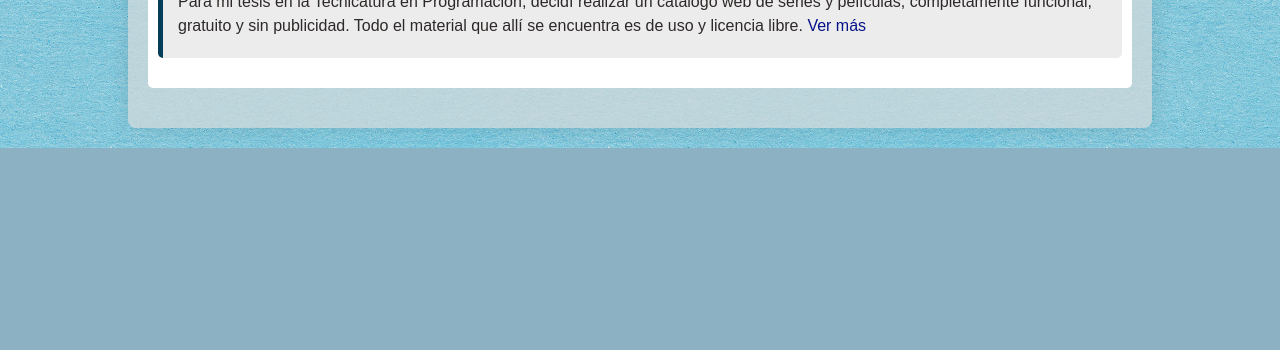
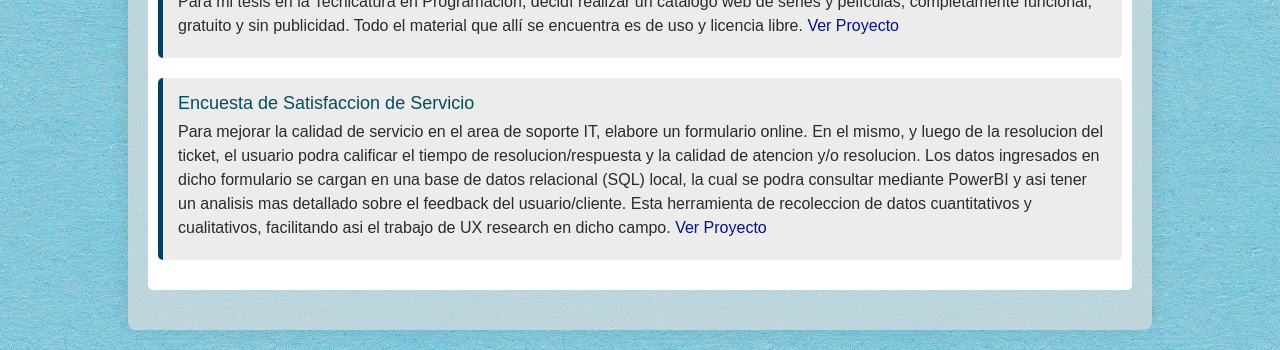
Before and after one commit to darioGuaraz/multielda, a website: page CV/contacto.html in a window 1280 px wide. Shown: the part 1957-2307 px from the top of the page. Before the commit the page ends 2105 px from the top, so only its background shows below. Drawn offline with nearby package versions, Linux system fonts and the light colour scheme; a web font is replaced by a local one.

Commit message:
actualizacion proyectos cv

```diff
--- a/CV/contacto.html
+++ b/CV/contacto.html
@@ -192,7 +192,7 @@
             innovaciones con el mundo.
             <a
               href="https://www.instagram.com/fadaniprojects?igsh=MWVlcHhweDB4amo5aQ== "
-              >Ver más</a
+              >Ver Proyecto</a
             >
           </p>
         </div>
@@ -204,7 +204,26 @@
             gratuito y sin publicidad. Todo el material que allí se encuentra es
             de uso y licencia libre.
             <a href="https://darioguaraz.github.io/multielda/public/index.html"
-              >Ver más</a
+              >Ver Proyecto</a
+            >
+          </p>
+        </div>
+        <div class="project">
+          <h3>Encuesta de Satisfaccion de Servicio</h3>
+          <p>
+            Para mejorar la calidad de servicio en el area de soporte IT,
+            elabore un formulario online. En el mismo, y luego de la resolucion
+            del ticket, el usuario podra calificar el tiempo de
+            resolucion/respuesta y la calidad de atencion y/o resolucion. Los
+            datos ingresados en dicho formulario se cargan en una base de datos
+            relacional (SQL) local, la cual se podra consultar mediante PowerBI
+            y asi tener un analisis mas detallado sobre el feedback del
+            usuario/cliente. Esta herramienta de recoleccion de datos
+            cuantitativos y cualitativos, facilitando asi el trabajo de UX
+            research en dicho campo.
+            <a
+              href="https://darioguaraz.github.io/encuestaSatisfaccionServicios/"
+              >Ver Proyecto</a
             >
           </p>
         </div>
```
